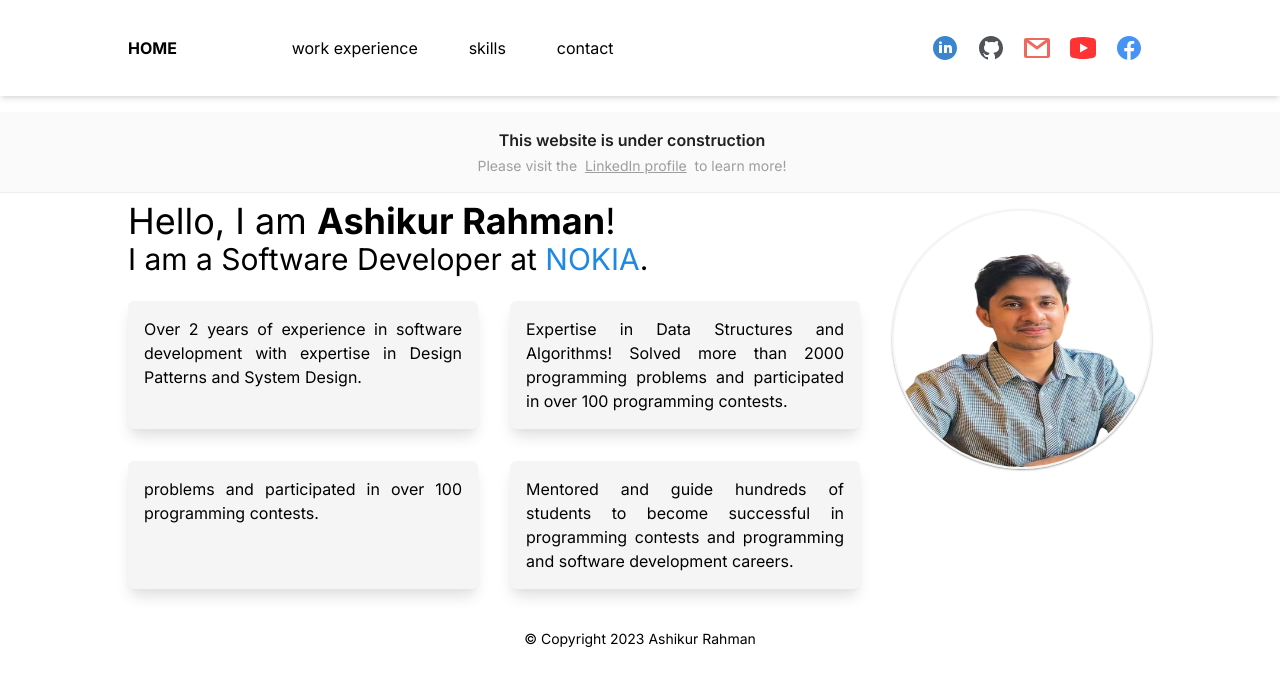
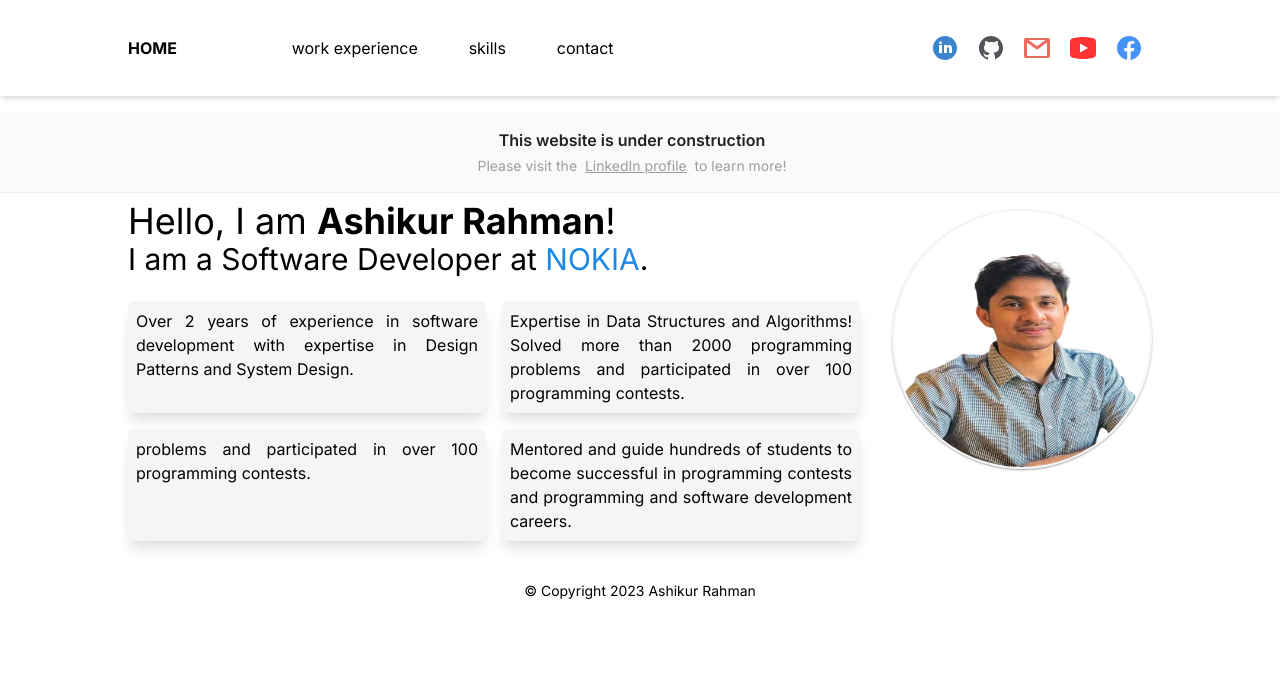
Before and after one commit to ashikur-rahman-fh/bio, a Next.js app: page / in a window 1280 px wide. Shown: the top 686 px of the page. Built offline with nearby package versions, Linux system fonts and the light colour scheme.

Commit message:
Use shadow card for all component

```diff
--- a/src/app/about/About/index.tsx
+++ b/src/app/about/About/index.tsx
@@ -2,23 +2,39 @@ import React from "react";
 import Image from "next/image";
 
 import { BASIC_INFO } from "./constants";
+import ShadowCard from "@/app/common/ShadowCard";
+
+const Info = ({ text } : { text: string }) => {
+  return (
+    <p className="text-justify">{text}</p>
+  );
+};
+
+const InfoList = ({ infoList } : { infoList: string[] }) => {
+  return (
+    <React.Fragment>
+      {infoList.map((info, index) => (
+        <StyledInfo key={index.toString()}>
+          <Info text={info} />
+        </StyledInfo>
+      ))}
+    </React.Fragment>
+  );
+};
+
+const StyledInfo = ({ children } : { children: React.ReactNode }) => {
+  return (
+    <div>
+      <ShadowCard>
+        {children}
+      </ShadowCard>
+    </div>
+  );
+};
 
 const About = () => {
-  const renderBasicInfo = () => {
-    const infoLength = BASIC_INFO.length;
-    return BASIC_INFO.map((info, index) => {
-      const columnFull = index === infoLength - 1 && infoLength % 2 === 1;
-      const className = columnFull ? "md:col-span-2" : "";
-      return (
-        <p className={className} key={index.toString()}>
-          {info}
-        </p>
-      );
-    });
-  };
-
   return (
-    <React.Fragment>
+    <section className="about-section">
       <div
         className="
           relative float-right my-2 ml-8 hidden overflow-hidden
@@ -46,16 +62,12 @@ const About = () => {
         </div>
 
         <div
-          className="
-            grid grid-cols-1 gap-4 text-justify md:grid-cols-2 md:gap-8
-            [&>p]:rounded-md [&>p]:bg-gray-100 [&>p]:p-4
-            [&>p]:shadow-lg [&>p]:shadow-gray-300
-          "
+          className="grid grid-cols-1 md:grid-cols-2 gap-4"
         >
-          {renderBasicInfo()}
+          <InfoList infoList={BASIC_INFO} />
         </div>
       </div>
-    </React.Fragment>
+    </section>
   );
 };
 
--- a/src/app/experience/WorkExperience/Organization/index.tsx
+++ b/src/app/experience/WorkExperience/Organization/index.tsx
@@ -16,10 +16,6 @@ const OrgLogo = ({
       <a href={website} target="_blank">
         <Image
           className={`
-            rounded-md
-            border-2
-            border-solid
-            border-gray-200
             p-2
             w-[180px]
             aspect-[16/9]
@@ -48,8 +44,6 @@ const Organization = ({
 }) => {
   return (
     <React.Fragment>
-      <div className="org-container grid grid-cols-[37%_63%] m-8 p-4
-        rounded-md bg-gray-100 shadow-lg shadow-gray-300">
       <div className="row-span-2 p-4">
         <div className="flex">
           <OrgLogo
@@ -73,9 +67,8 @@ const Organization = ({
         </div>
       </div>
 
-        <div className="rounded-md bg-gray-100 p-4 text-justify">
+      <div className="rounded-md p-4 text-justify">
         <Contribution story={organization.story} />
-        </div>
       </div>
     </React.Fragment>
   );
--- a/src/app/experience/WorkExperience/index.tsx
+++ b/src/app/experience/WorkExperience/index.tsx
@@ -3,11 +3,12 @@ import React from "react";
 import Organization from "./Organization";
 
 import { Experience } from "./constants";
+import ShadowCard from "@/app/common/ShadowCard";
 
 const HeadLine = () => {
   return (
     <React.Fragment>
-      <h1 className="text-2xl font-bold uppercase">
+      <h1 className="text-2xl font-bold uppercase mb-4">
         Writing production code since 2020.<br/>
         {/*eslint-disable-next-line max-len */}
         Every year since has been a deeper dive into building smarter and faster systems.
@@ -18,17 +19,18 @@ const HeadLine = () => {
 
 const WorkExperience = () => {
   return (
-    <React.Fragment>
+    <div className="grid grid-cols-1 gap-4">
       <HeadLine />
       {Experience.map((experience) => {
         return (
-          <Organization
-            key={experience.name}
-            organization={experience}
-          />
+          <div key={experience.name}>
+            <ShadowCard>
+              <Organization organization={experience} />
+            </ShadowCard>
+          </div>
         );
       })}
-    </React.Fragment>
+    </div>
   );
 };
 
--- a/src/app/skills/Skills/index.tsx
+++ b/src/app/skills/Skills/index.tsx
@@ -8,33 +8,29 @@ import ShadowCard from "@/app/common/ShadowCard";
 
 const SkillItems = ({ skillItems }: { skillItems: string[] }) => {
   return skillItems.map((item: string) => {
-    return <li key={item}>{item}</li>;
+    return <p key={item}>{item}</p>;
   });
 };
 
 const SingleSkill = ({ skill }: { skill: ISkill }) => {
   return (
     <div>
-      <h1 className="uppercase font-bold">{skill.category}</h1>
-      <ul className="pl-8">
-        <SkillItems skillItems={skill.items} />
-      </ul>
+      <h1 className="uppercase font-bold mb-2">{skill.category}</h1>
+      <SkillItems skillItems={skill.items} />
     </div>
   );
 };
 
 const StyledSkill = ({ children }: { children: any }) => {
   return (
-    <div className="m-4">
-      <ShadowCard>{children}</ShadowCard>
-    </div>
+    <ShadowCard>{children}</ShadowCard>
   );
 };
 
 const Skills: React.FC = () => {
   return (
     <section id="skills" className="">
-      <h2 className="text-justify text-lg font-bold uppercase">
+      <h2 className="text-justify text-lg font-bold uppercase mb-4">
         In my software development and programming career, I have developed
         expertise in building scalable applications across front-end, back-end,
         and system software, specifically for networking devices. I am
@@ -43,7 +39,7 @@ const Skills: React.FC = () => {
         maintainable code with performance optimization, all while collaborating
         effectively in agile environments.
       </h2>
-      <div className="grid grid-cols-2 items-stretch">
+      <div className="grid grid-cols-2 items-stretch gap-4">
         {skills.map((skill) => {
           return (
             <StyledSkill key={skill.category}>
```
Lines whose indentation alone changed are shown as unchanged.
